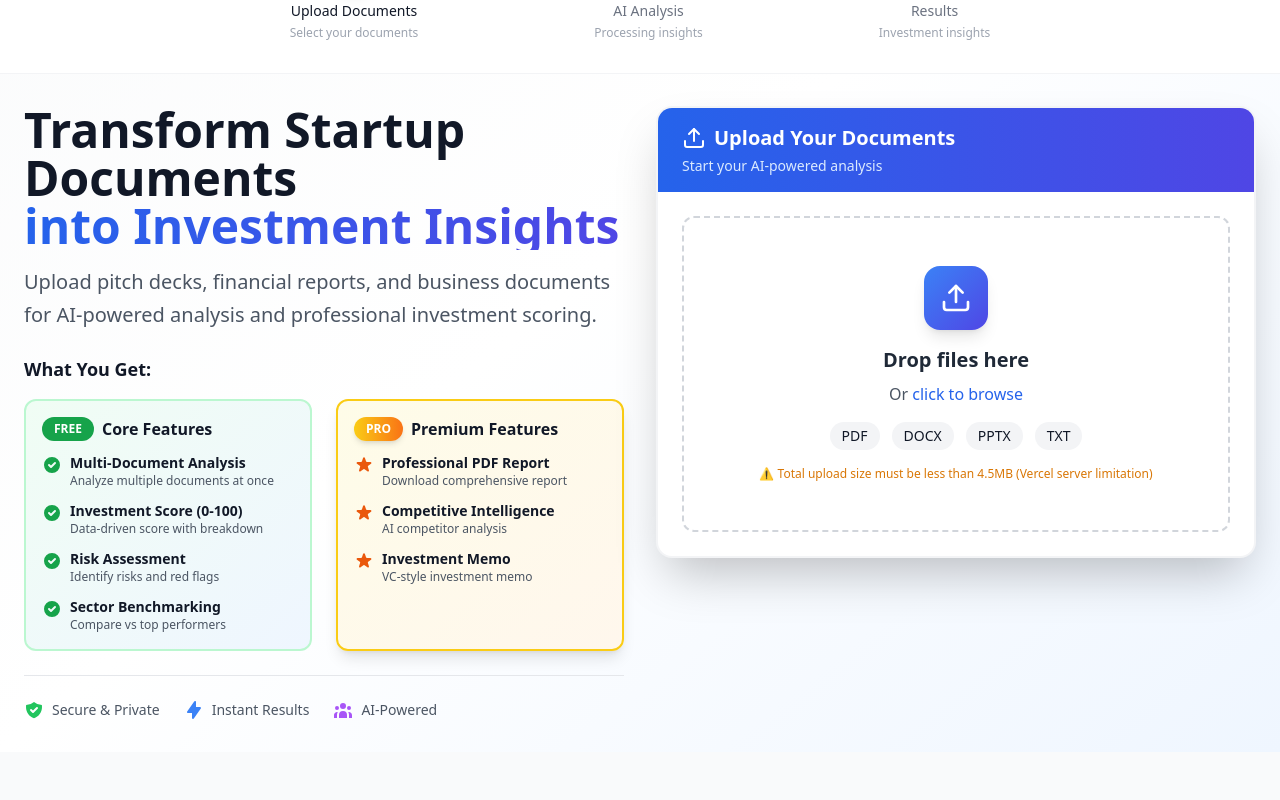
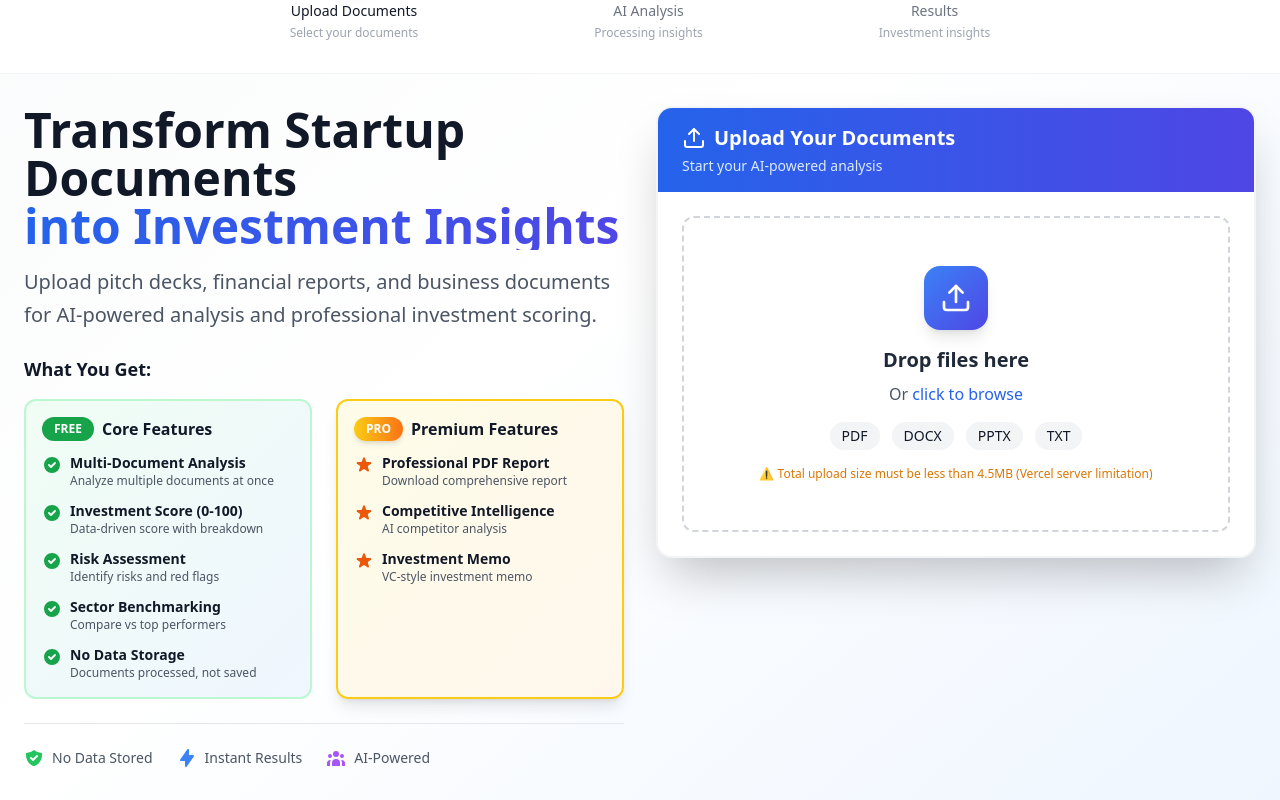
Before and after one commit to rtm20/Invest-IQ, a Next.js app: page / in a window 1280 px wide. Shown: the part 280-1080 px from the top of the page. Before the commit the page ends 1032 px from the top, so only its background shows below. Built offline with nearby package versions, Linux system fonts and the light colour scheme.

Commit message:
feat: update MultiDocumentUpload component to indicate no data storage for processed documents

```diff
--- a/components/MultiDocumentUpload.tsx
+++ b/components/MultiDocumentUpload.tsx
@@ -418,6 +418,15 @@ export default function MultiDocumentUpload() {
                           <p className="text-xs text-gray-600 dark:text-gray-400">Compare vs top performers</p>
                         </div>
                       </div>
+                      <div className="flex items-start space-x-2">
+                        <svg className="w-5 h-5 text-green-600 mt-0.5 flex-shrink-0" fill="currentColor" viewBox="0 0 20 20">
+                          <path fillRule="evenodd" d="M10 18a8 8 0 100-16 8 8 0 000 16zm3.707-9.293a1 1 0 00-1.414-1.414L9 10.586 7.707 9.293a1 1 0 00-1.414 1.414l2 2a1 1 0 001.414 0l4-4z" clipRule="evenodd" />
+                        </svg>
+                        <div>
+                          <p className="text-sm font-semibold text-gray-900 dark:text-white">No Data Storage</p>
+                          <p className="text-xs text-gray-600 dark:text-gray-400">Documents processed, not saved</p>
+                        </div>
+                      </div>
                     </div>
                   </div>
 
@@ -467,7 +476,7 @@ export default function MultiDocumentUpload() {
                     <svg className="w-5 h-5 text-green-500" fill="currentColor" viewBox="0 0 20 20">
                       <path fillRule="evenodd" d="M2.166 4.999A11.954 11.954 0 0010 1.944 11.954 11.954 0 0017.834 5c.11.65.166 1.32.166 2.001 0 5.225-3.34 9.67-8 11.317C5.34 16.67 2 12.225 2 7c0-.682.057-1.35.166-2.001zm11.541 3.708a1 1 0 00-1.414-1.414L9 10.586 7.707 9.293a1 1 0 00-1.414 1.414l2 2a1 1 0 001.414 0l4-4z" clipRule="evenodd" />
                     </svg>
-                    <span>Secure & Private</span>
+                    <span>No Data Stored</span>
                   </div>
                   <div className="flex items-center space-x-2">
                     <svg className="w-5 h-5 text-blue-500" fill="currentColor" viewBox="0 0 20 20">
```
